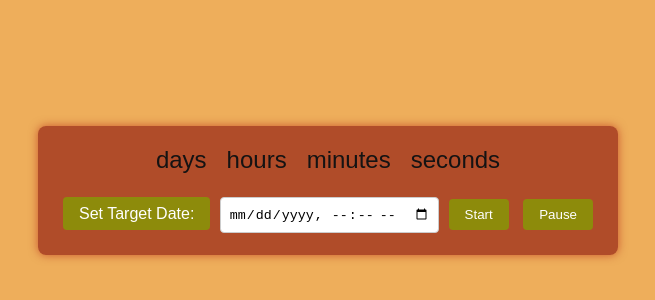
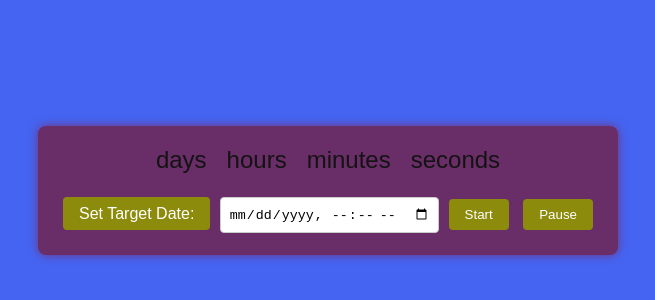
Before and after one commit to Rajat20022323/studywithrajat.github.io, a plain HTML site: page index.html in a window 1280 px wide. Shown: the part 210-510 px from the top of the page, without its empty margins (312-967 px from the left). Drawn offline with Linux system fonts and the light colour scheme.

Commit message:
Update style.css

```diff
--- a/style.css
+++ b/style.css
@@ -1,6 +1,6 @@
 body {
     font-family: Arial, sans-serif;
-    background-color: #eeae5b;
+    background-color: #4464f1;
     display: flex;
     justify-content: center;
     align-items: center;
```
